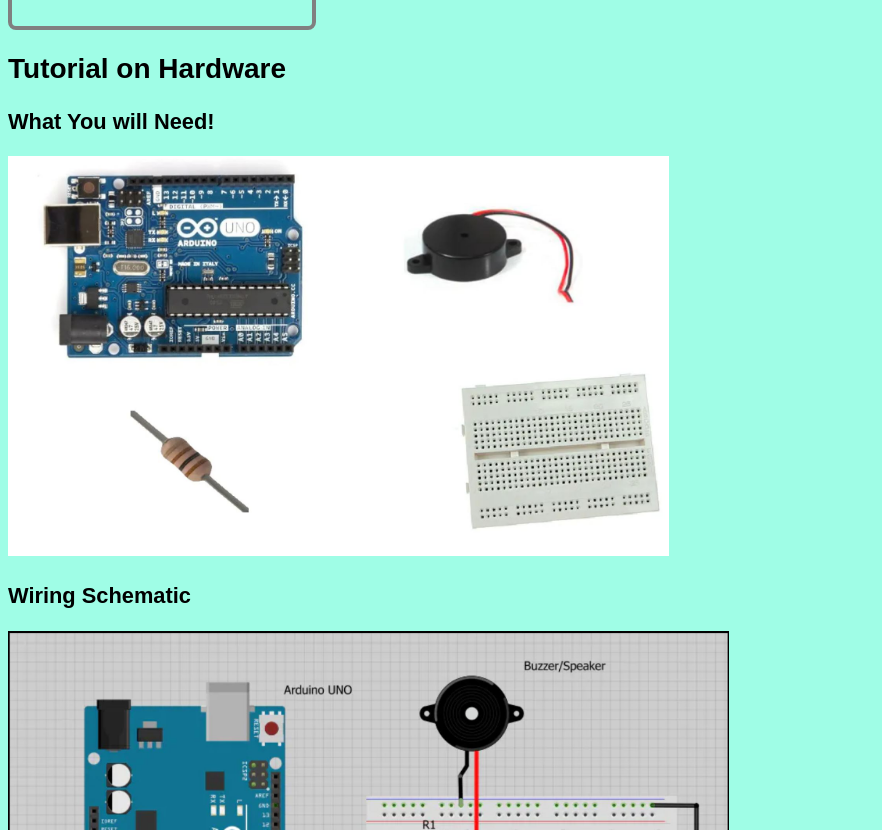
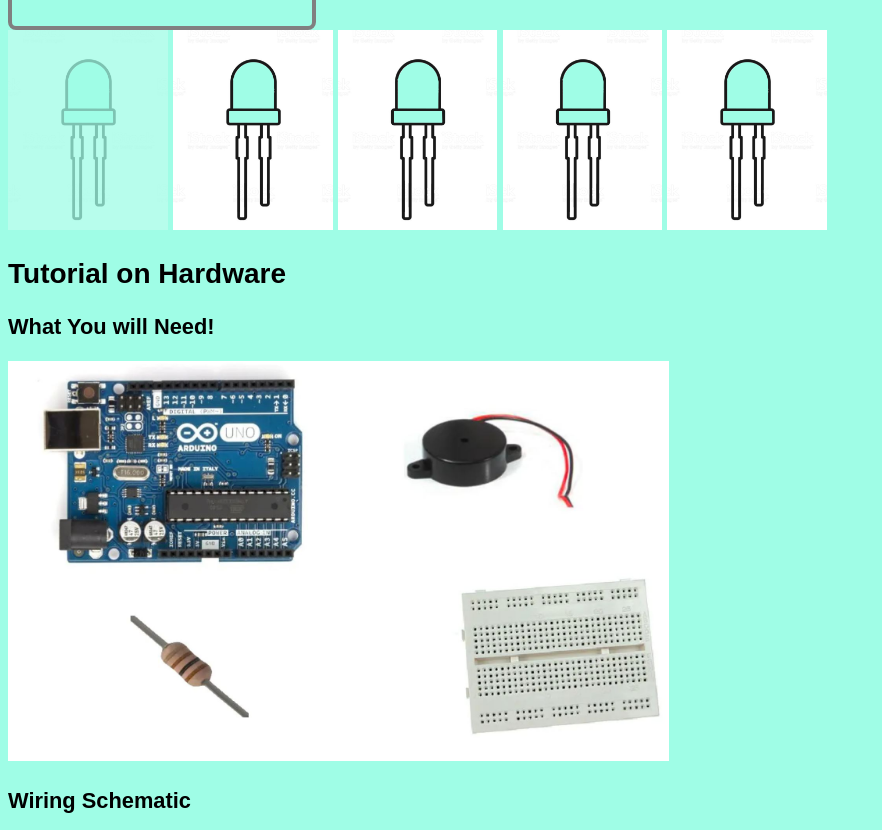
Before and after one commit to justin-h-m-tunis/music_maker, a plain HTML site: page index.html in a window 1280 px wide. Shown: the part 926-1756 px from the top of the page, without its empty margins (0-882 px from the left). Drawn offline with Linux system fonts and the light colour scheme; a web font is replaced by a local one.

Commit message:
led elements and eddit to css

```diff
--- a/css/mystyle.css
+++ b/css/mystyle.css
@@ -53,3 +53,6 @@ textarea {
     font-family: Verdana, Arial, Helvetica, sans-serif;
     border: 3px solid black;
 }
+#led1{
+    opacity: 0.25;
+}
--- a/index.html
+++ b/index.html
@@ -29,6 +29,7 @@
 		<!-- just used for debugging
 		<canvas id="waveform" width="512" height="256"></canvas>
 		-->
+
 		<a href="https://github.com/cwilso/pitchdetect" style="position: absolute; z-index:2; top: 0; right: 0; border: 0;"><img src="img/forkme.png" alt="Fork me on GitHub"></a>
 
 		<script type="text/javascript">
@@ -43,6 +44,15 @@
 				var s = document.getElementsByTagName('script')[0]; s.parentNode.insertBefore(ga, s);
 			})();
 		</script>
+
+
+		<!-- led images
+		-->
+		<img id = "led1" src= "img/led1.PNG" style = "width:\4500px;height:200px;"/>
+		<img id = "led2" src= "img/led2.PNG" style = "width:\4500px;height:200px;"/>
+		<img id = "led3" src= "img/led3.PNG" style = "width:\4500px;height:200px;"/>
+		<img id = "led4" src= "img/led4.PNG" style = "width:\4500px;height:200px;"/>
+		<img id = "led5" src= "img/led5.PNG" style = "width:\4500px;height:200px;"/>
 
 		<h2> Tutorial on Hardware</h2>
 		<h3> What You will Need!</h3>
```
Also changed, not shown: img/led1.png (added), img/led2.png (added), img/led3.png (added), img/led4.png (added), img/led5.png (added).
